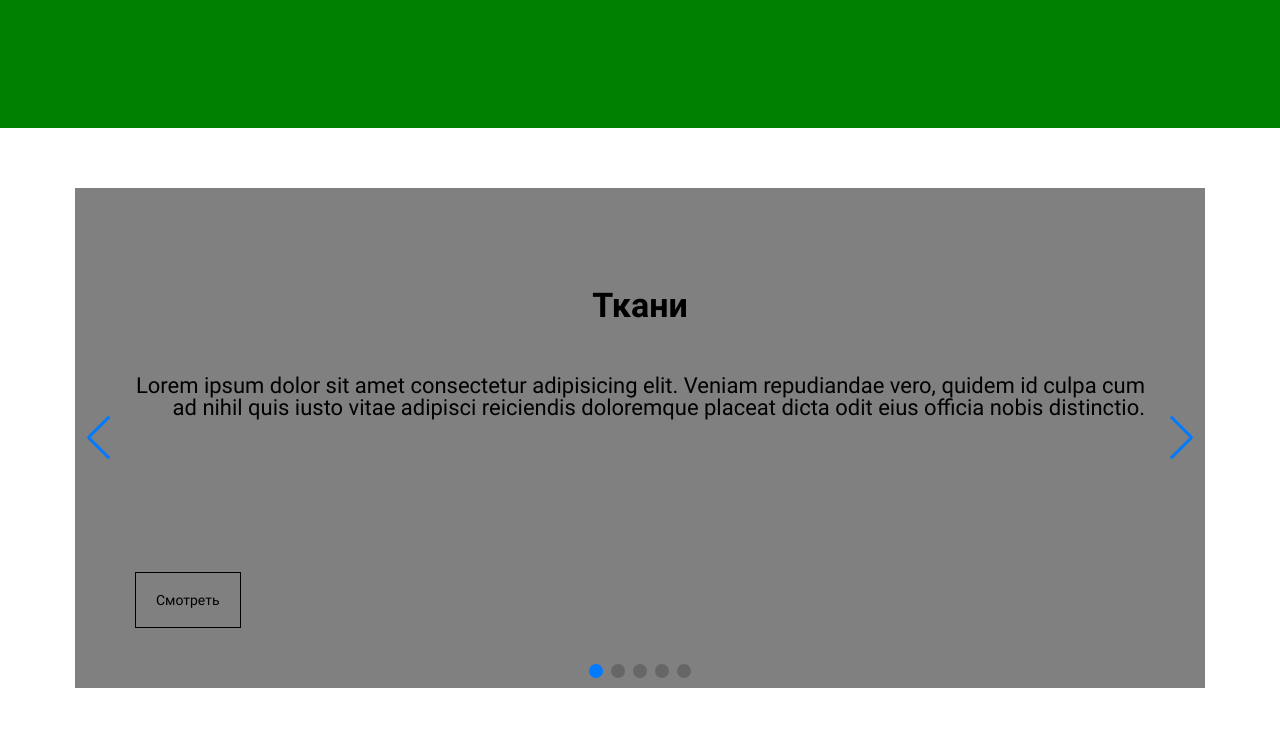
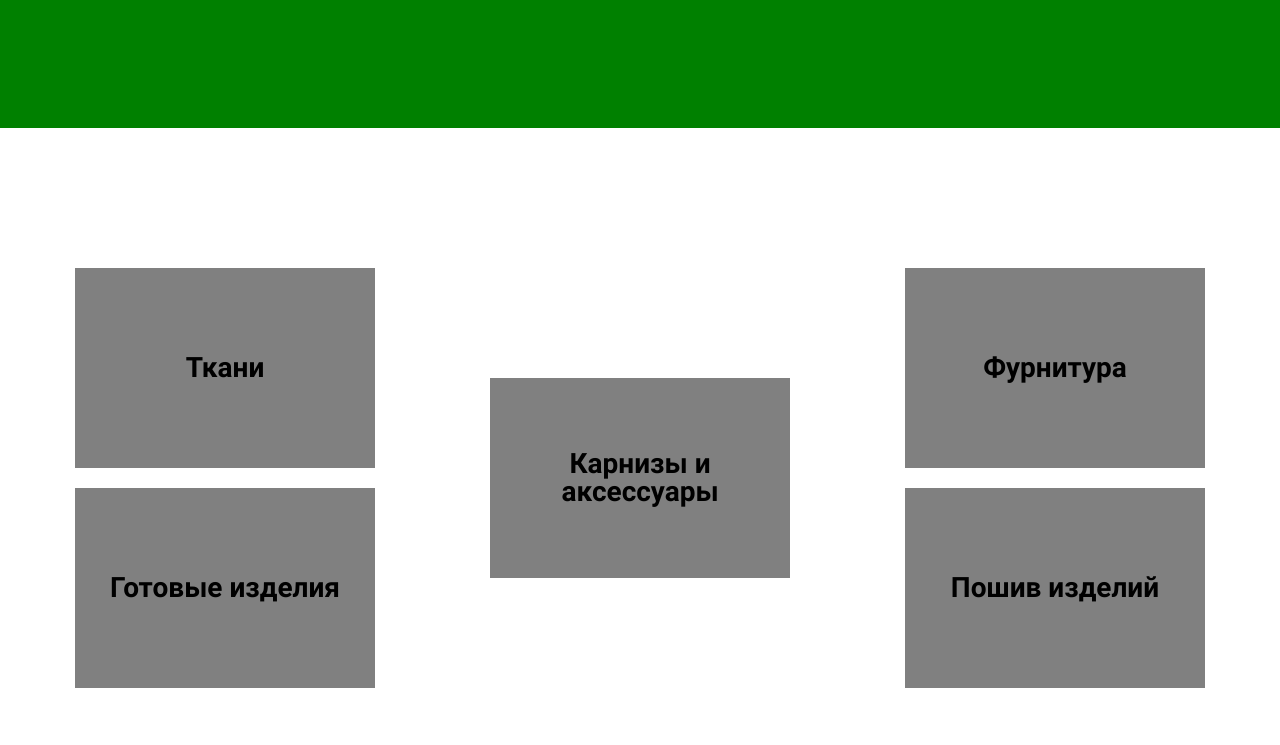
Before and after one commit to mspolermo/textile-project, a website built with webpack: page src/index.html in a window 1280 px wide. Shown: the part 680-1425 px from the top of the page. Built offline with nearby package versions, Linux system fonts and the light colour scheme; some packages are replaced by stand-ins of ours.

Commit message:
Menu added

```diff
--- a/src/index.html
+++ b/src/index.html
@@ -100,6 +100,49 @@
             <div></div>
             <div></div>
         </section>
+        <section class="menuSection" id="catalog">
+            <div class="container menuSection__container">
+                <div class="menuSection__column">
+                    <div class="menuSection__row">
+                        <div class="menuSection__item">
+                            <a href="#textile" class="menuSection__link">
+                                <h4 class="menuSection__title">Ткани</h4>
+                            </a>
+                        </div>
+                    </div>
+                    <div class="menuSection__row">
+                        <div class="menuSection__item">
+                            <a href="#products" class="menuSection__link">
+                                <h4 class="menuSection__title">Готовые изделия</h4>
+                            </a>
+                        </div>
+                    </div>
+                </div>
+                <div class="menuSection__column menuSection__column_middle">
+                    <div class="menuSection__item">
+                        <a href="#accessories" class="menuSection__link">
+                            <h4 class="menuSection__title">Карнизы и аксессуары</h4>
+                        </a>
+                    </div>
+                </div>
+                <div class="menuSection__column">
+                    <div class="menuSection__row">
+                        <div class="menuSection__item">
+                            <a href="#buttons" class="menuSection__link">
+                                <h4 class="menuSection__title">Фурнитура</h4>
+                            </a>
+                        </div>
+                    </div>
+                    <div class="menuSection__row">
+                        <div class="menuSection__item">
+                            <a href="#sewing" class="menuSection__link">
+                                <h4 class="menuSection__title">Пошив изделий</h4>
+                            </a>
+                        </div>
+                    </div>
+                </div>
+            </div>
+        </section>
         <section class="section-swiper">
             <div class="container section-swiper__container">
                 <div class="swiper">
@@ -147,7 +190,7 @@
                   </div>
             </div>
           </section>
-        <section class="assortment" id="catalog">
+        <section class="assortment" >
             <div class="container assortment__container" id="textile">
                 <h3 class="heading assortment__heading">У нас широкий ассортимент тканей</h3>
                 <ul class="assortment__list">
--- a/src/styles/main.scss
+++ b/src/styles/main.scss
@@ -217,7 +217,55 @@
     }
 }
 
+.menuSection {
+    padding-top: 140px;
+    margin-bottom: 140px;
+    &__container {
+        display: flex;
+        justify-content: space-between;
+        align-items: center;
+    }
+
+    &__column {
+        display: flex;
+        flex-direction: column;
+        justify-content: space-around;
+        align-items: center;
+        gap: 20px;
+        &_middle {
+            display: block;
+        }
+    }
+
+    &__row {
+    }
+
+    &__item {
+        height: 200px;
+        width: 300px;
+        background-color: gray;
+        display: flex;
+        align-items: center;
+        justify-content: center;
+    }
+
+    &__link {
+    }
+
+    &__title {
+        color: black;
+        font-size: 28px;
+        font-weight: 700;
+        text-align: center;
+        &:hover {
+            cursor: pointer;
+            color: green;
+        }
+    }
+}
+
 .section-swiper{
+    display: none;
     padding: 60px 0;
     &__slide {
         padding: 60px;
@@ -377,6 +425,7 @@
 }
 
 .imageSection {
+    display: none;
     margin-bottom: 40px;
     &__heading {
         padding: 40px 0;
```
